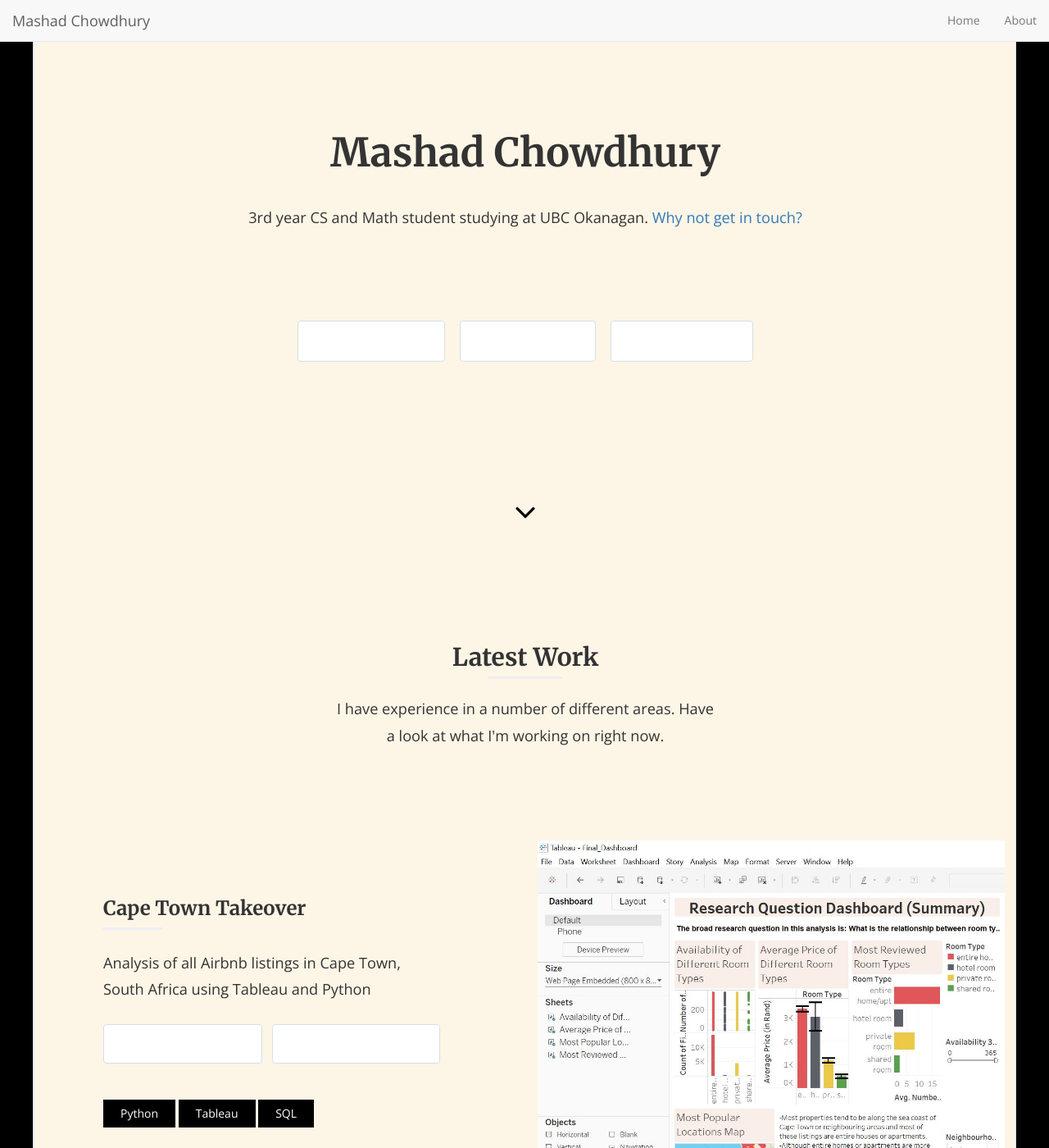
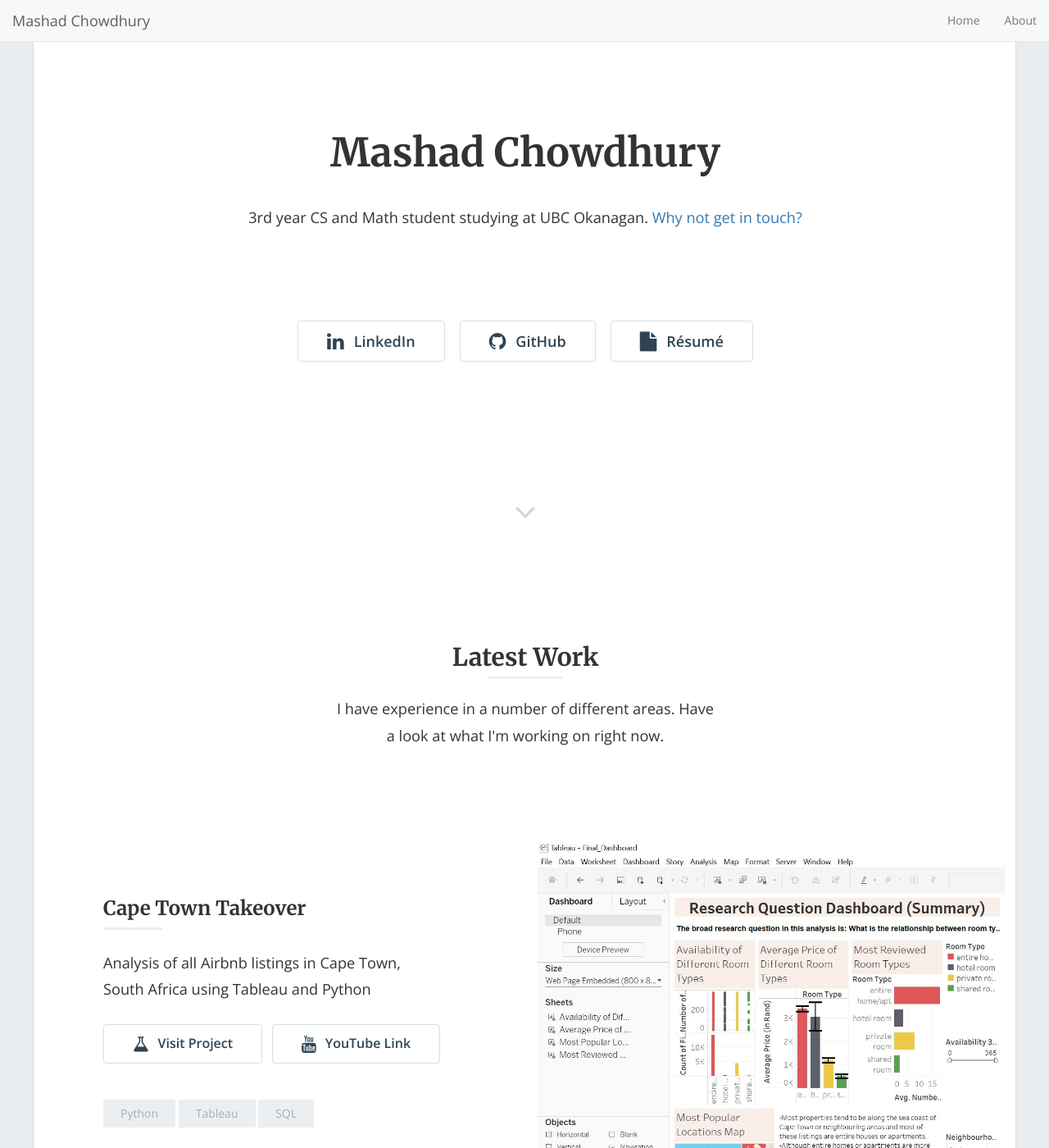
Before and after one commit to mashadchowdhury/mashadchowdhury.github.io, a Jekyll site: the page built from index.html, in a window 1280 px wide and 1400 px high. Shown: the whole window at 82% size. Built offline with Jekyll 4.4.1, drawn with Linux system fonts in a browser that asks for light colours; nearby versions of some CDN libraries; the list of posts is cut into pages by our own code.

Commit message:
Add files via upload

```diff
--- a/css/style.scss
+++ b/css/style.scss
@@ -33,7 +33,7 @@ $secondary: #FF7B7B;
 }
 
 body {
-  background-color: #000000;
+  background-color: #e9edf0;
   @extend %opensans;
   -webkit-font-smoothing: antialiased;
 }
@@ -55,7 +55,7 @@ p {
 a {
   @include transition(color .2s ease-in-out);
   &:hover {
-    color: #ffffff;
+    color: #FF5B33;
     text-decoration: none;
   }
 }
@@ -65,7 +65,7 @@ button.btn, input.btn {
   margin: 2em 0.5em;
   border: solid 1px #d5e0e7;
   border-radius: 4px;
-  color: #ffffff;
+  color: #2E4453;
   font-weight: 600;
   &:hover, &.btn-default:hover {
     background-color: white;
@@ -84,7 +84,7 @@ button.btn, input.btn {
 }
 
 .main {
-  background-color: OldLace;
+  background-color: white;
   border-left: solid 1px #cedfea;
   border-right: solid 1px #cedfea;
   &.container {
@@ -95,7 +95,7 @@ button.btn, input.btn {
 .section-jump {
   position: relative;
   top: 0;
-  color: #000000;
+  color: #C8D7E1;
   margin: 0 auto;
   display: table;
   @include transition(top .2s ease-in);
@@ -185,16 +185,16 @@ button.btn, input.btn {
     margin-right: 0;
   }
   ::-webkit-input-placeholder {
-    color: #ffffff;
+    color: #D6D6D6;
   }
   :-moz-placeholder {
-    color: #ffffff;
+    color: #D6D6D6;
   }
   ::-moz-placeholder {
-    color: #ffffff;
+    color: #D6D6D6;
   }
   :-ms-input-placeholder {
-    color: #ffffff;
+    color: #D6D6D6;
   }
 }
 
@@ -293,8 +293,8 @@ button.btn, input.btn {
     .tags, .categories {
       margin: 2em 0;
       span {
-        color: #ffffff;
-        background-color: #000000;
+        color: #9eb1bd;
+        background-color: #ECEFF1;
         padding: 0.5em 1.5em;
         display: inline-block;
         margin-bottom: 0.5em;
```
